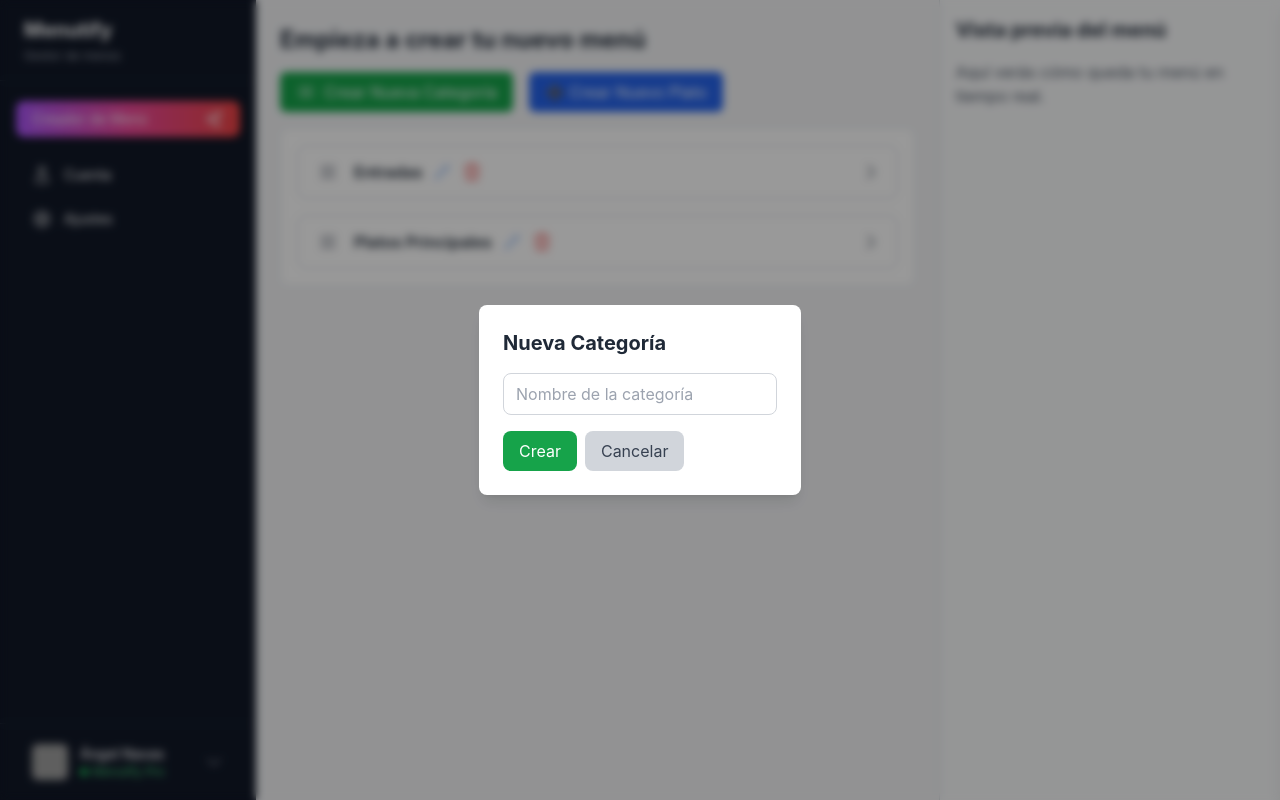
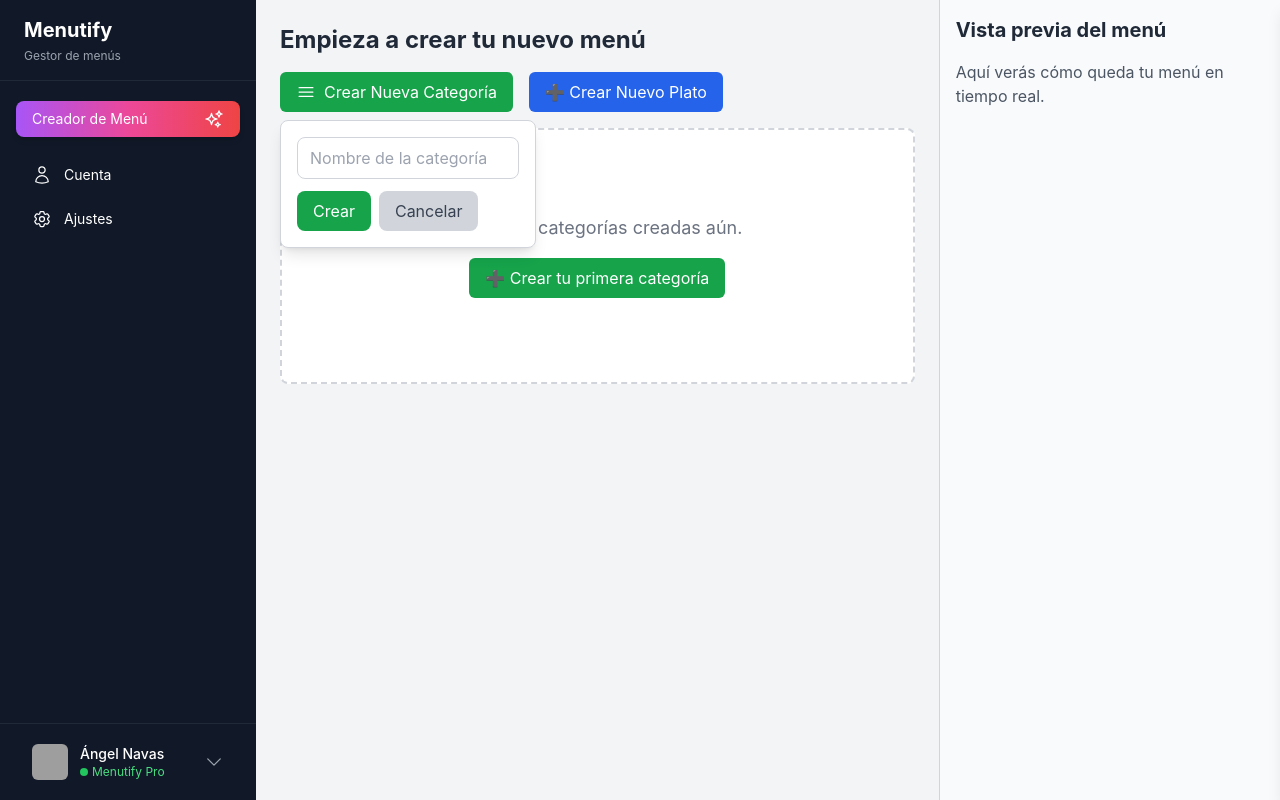
Before and after one commit to angelnavasd/menutify-v2.1, a React (Vite) app: page / in a window 1280 px wide. Both pictures are taken after a click on the button "Crear Nueva Categoría". Built offline with nearby package versions, Linux system fonts and the light colour scheme; grey boxes are pictures that could not be loaded.

Commit message:
✨ Mejora de UI: Estilizado de categorías y corrección de despliegue de productos

```diff
--- a/src/components/MenuList.tsx
+++ b/src/components/MenuList.tsx
@@ -14,7 +14,7 @@
 } from '@dnd-kit/sortable';
 import { CSS } from '@dnd-kit/utilities';
 import { restrictToVerticalAxis, restrictToParentElement } from '@dnd-kit/modifiers';
-import { ChevronDownIcon, ChevronRightIcon, Bars4Icon, PencilIcon, TrashIcon, CheckIcon, XMarkIcon } from '@heroicons/react/24/outline';
+import { ChevronDownIcon, ChevronRightIcon, Bars4Icon, PencilIcon, TrashIcon } from '@heroicons/react/24/outline';
 import ProductCard from './ProductCard';
 import ModalForm from './ModalForm';
 
@@ -101,26 +101,6 @@
     setIsModalOpen(true);
   };
 
-  const handleToggleVisibility = (productId: string) => {
-    setCategories((prevCategories) =>
-      prevCategories.map((category) => ({
-        ...category,
-        products: category.products.map((product) =>
-          product.id === productId ? { ...product, visible: !product.visible } : product
-        ),
-      }))
-    );
-  };
-
-  const handleDeleteProduct = (productId: string) => {
-    setCategories((prevCategories) =>
-      prevCategories.map((category) => ({
-        ...category,
-        products: category.products.filter((product) => product.id !== productId),
-      }))
-    );
-  };
-
   const handleStartEditingCategory = (categoryId: string, currentName: string) => {
     setEditingCategoryId(categoryId);
     setEditedCategoryName(currentName);
@@ -132,11 +112,6 @@
         category.id === categoryId ? { ...category, name: editedCategoryName } : category
       )
     );
-    setEditingCategoryId(null);
-    setEditedCategoryName('');
-  };
-
-  const handleCancelEditCategory = () => {
     setEditingCategoryId(null);
     setEditedCategoryName('');
   };
@@ -158,40 +133,61 @@
         modifiers={[restrictToVerticalAxis, restrictToParentElement]}
       >
         <SortableContext items={categories} strategy={verticalListSortingStrategy}>
-          <div className="p-4 space-y-4 bg-white max-h-[calc(100vh-180px)] overflow-y-auto rounded-lg border border-gray-200">
+          <div className="p-6 space-y-4 bg-white max-h-[calc(100vh-180px)] overflow-y-auto rounded-xl border border-gray-200 shadow-md">
             {categories.map((category) => (
               <SortableCategoryItem key={category.id} category={category}>
                 {({ listeners, attributes }) => (
-                  <div className="border border-gray-300 bg-white rounded-lg hover:bg-gray-50 transition">
-                    <div className="flex items-center justify-between px-4 py-3">
-                      <div className="flex items-center gap-3">
-                        <button {...listeners} {...attributes} className="cursor-grab active:cursor-grabbing p-1">
-                          <Bars4Icon className="h-5 w-5 text-gray-500" />
+                  <div className="border border-gray-300 bg-white rounded-lg hover:shadow-sm transition-all">
+                    <div className="flex items-center justify-between px-4 py-2">
+                      <div className="flex items-center gap-2">
+                        <button {...listeners} {...attributes} className="cursor-grab active:cursor-grabbing p-1 hover:bg-gray-200 rounded-md">
+                          <Bars4Icon className="h-4 w-4 text-gray-500" />
                         </button>
 
-                        <h3 className="text-base font-semibold text-gray-800">{category.name}</h3>
+                        {editingCategoryId === category.id ? (
+                          <input
+                            type="text"
+                            value={editedCategoryName}
+                            onChange={(e) => setEditedCategoryName(e.target.value)}
+                            onKeyDown={(e) => e.key === 'Enter' && handleSaveCategoryName(category.id)}
+                            autoFocus
+                            className="border px-2 py-1 rounded-md text-sm"
+                          />
+                        ) : (
+                          <h3 className="text-md font-medium text-gray-800">{category.name}</h3>
+                        )}
 
-                        <button onClick={() => handleStartEditingCategory(category.id, category.name)}>
-                          <PencilIcon className="h-4 w-4 text-blue-500" />
+                        {/* Botón Editar */}
+                        <button
+                          onClick={() => handleStartEditingCategory(category.id, category.name)}
+                          className="p-1 hover:bg-gray-200 rounded-md"
+                        >
+                          <PencilIcon className="h-4 w-4 text-gray-400 hover:text-blue-600" />
                         </button>
 
-                        <button onClick={() => handleDeleteCategory(category.id)}>
-                          <TrashIcon className="h-5 w-5 text-red-500" />
+                        {/* Botón Eliminar */}
+                        <button
+                          onClick={() => handleDeleteCategory(category.id)}
+                          className="p-1 hover:bg-gray-200 rounded-md"
+                        >
+                          <TrashIcon className="h-4 w-4 text-gray-400 hover:text-red-600" />
                         </button>
                       </div>
 
-                      <button onClick={() => toggleCategory(category.id)}>
+                      {/* Botón Expandir */}
+                      <button onClick={() => toggleCategory(category.id)} className="p-1 hover:bg-gray-200 rounded-md">
                         {expandedCategories.includes(category.id) ? (
-                          <ChevronDownIcon className="h-5 w-5 text-gray-600" />
+                          <ChevronDownIcon className="h-4 w-4 text-gray-500" />
                         ) : (
-                          <ChevronRightIcon className="h-5 w-5 text-gray-600" />
+                          <ChevronRightIcon className="h-4 w-4 text-gray-500" />
                         )}
                       </button>
                     </div>
 
+                    {/* ✅ Productos dentro de la categoría */}
                     {expandedCategories.includes(category.id) && (
                       <SortableContext items={category.products.map((product) => product.id)} strategy={verticalListSortingStrategy}>
-                        <div className="pl-8 pr-8 py-2 space-y-2">
+                        <div className="pl-6 pr-6 py-2 space-y-2">
                           {category.products.length > 0 ? (
                             category.products.map((product) => (
                               <ProductCard
@@ -200,8 +196,8 @@
                                 name={product.name}
                                 visible={product.visible}
                                 onEdit={() => handleEditProduct(product)}
-                                onToggleVisibility={() => handleToggleVisibility(product.id)}
-                                onDelete={() => handleDeleteProduct(product.id)}
+                                onToggleVisibility={() => {}}
+                                onDelete={() => {}}
                               />
                             ))
                           ) : (
--- a/src/components/ModalCategoryForm.tsx
+++ b/src/components/ModalCategoryForm.tsx
@@ -1,49 +1,70 @@
 import { useState } from 'react';
 
 interface ModalCategoryFormProps {
-  isOpen: boolean;
-  onClose: () => void;
   onSubmit: (categoryName: string) => void;
+  onCancel: () => void;
+  existingCategories: string[];  // 🔥 Agregado para pasar las categorías
 }
 
-const ModalCategoryForm = ({ isOpen, onClose, onSubmit }: ModalCategoryFormProps) => {
+const ModalCategoryForm = ({ onSubmit, onCancel, existingCategories }: ModalCategoryFormProps) => {
   const [categoryName, setCategoryName] = useState('');
+  const [error, setError] = useState('');
 
   const handleSubmit = (e: React.FormEvent) => {
     e.preventDefault();
-    if (categoryName.trim() !== '') {
-      onSubmit(categoryName);
+
+    // ✅ Validar campo vacío
+    if (!categoryName.trim()) {
+      setError('El nombre de la categoría no puede estar vacío.');
+      return;
+    }
+
+    // ✅ Validar duplicados (ignorar mayúsculas/minúsculas)
+    if (existingCategories.some((name) => name.toLowerCase() === categoryName.toLowerCase())) {
+      setError('Ya existe una categoría con ese nombre.');
+      return;
+    }
+
+    // ✅ Validar longitud
+    if (categoryName.length > 30) {
+      setError('El nombre debe tener máximo 30 caracteres.');
+      return;
+    }
+
+    // ✅ Si todo está bien, crear categoría
+    onSubmit(categoryName.trim());
     setCategoryName('');
-      onClose();
-    }
+    setError('');
   };
 
-  if (!isOpen) return null;
-
   return (
-    <div className="fixed inset-0 bg-black bg-opacity-50 flex items-center justify-center z-50">
-      <div className="bg-white p-6 rounded-md shadow-lg">
-        <h2 className="text-lg font-semibold mb-4">Crear Nueva Categoría</h2>
-        <form onSubmit={handleSubmit} className="space-y-4">
+    <form onSubmit={handleSubmit} className="space-y-3">
       <input
         type="text"
         value={categoryName}
         onChange={(e) => setCategoryName(e.target.value)}
         placeholder="Nombre de la categoría"
-            className="w-full p-2 border rounded-md"
-            required
+        className="w-full px-3 py-2 border border-gray-300 rounded-lg"
       />
-          <div className="flex justify-end gap-2">
-            <button type="button" onClick={onClose} className="px-4 py-2 bg-gray-300 rounded-md">
+
+      {error && <p className="text-red-500 text-sm">{error}</p>}
+
+      <div className="flex gap-2">
+        <button
+          type="submit"
+          className="px-4 py-2 bg-green-600 text-white rounded-lg hover:bg-green-700"
+        >
+          Crear
+        </button>
+        <button
+          type="button"
+          onClick={onCancel}
+          className="px-4 py-2 bg-gray-300 text-gray-700 rounded-lg hover:bg-gray-400"
+        >
           Cancelar
-            </button>
-            <button type="submit" className="px-4 py-2 bg-green-600 text-white rounded-md">
-              Crear
         </button>
       </div>
     </form>
-      </div>
-    </div>
   );
 };
 
--- a/src/pages/Dashboard.tsx
+++ b/src/pages/Dashboard.tsx
@@ -3,7 +3,8 @@
 import PreviewPanel from '../components/PreviewPanel';
 import { useState } from 'react';
 import ModalForm from '../components/ModalForm';
-import { Bars3Icon } from '@heroicons/react/24/outline';  // 🔥 Ícono para el botón de categoría
+import ModalCategoryForm from '../components/ModalCategoryForm';
+import { Bars3Icon } from '@heroicons/react/24/outline';
 
 interface Product {
   id: string;
@@ -13,8 +14,8 @@
   categoryId: string;
   image: string;
   featured: boolean;
-  currency: string;   // 🔥 Agregado
-  visible: boolean;   // 🔥 Agregado
+  currency: string;
+  visible: boolean;
 }
 
 interface Category {
@@ -23,15 +24,11 @@
   products: Product[];
 }
 
-
 const Dashboard = () => {
-  const [categories, setCategories] = useState<Category[]>([
-    { id: '1', name: 'Entradas', products: [] },
-    { id: '2', name: 'Platos Principales', products: [] },
-  ]);
+  const [categories, setCategories] = useState<Category[]>([]);  // 🔥 Inicia vacío
 
   const [isModalOpen, setIsModalOpen] = useState(false);
-  const [isCategoryModalOpen, setIsCategoryModalOpen] = useState(false);  // 🔥 Nuevo estado para el modal de categorías
+  const [isCategoryFormOpen, setIsCategoryFormOpen] = useState(false);
 
   // ✅ Manejar creación de productos
   const handleCreateProduct = (product: Product) => {
@@ -53,6 +50,7 @@
     };
 
     setCategories((prevCategories) => [...prevCategories, newCategory]);
+    setIsCategoryFormOpen(false);
   };
 
   return (
@@ -62,21 +60,29 @@
 
       {/* ✅ Contenido principal */}
       <main className="flex flex-1">
-        {/* ✅ Editor de menú */}
         <section className="w-2/3 flex flex-col bg-gray-100 p-6">
           <h1 className="text-2xl font-bold mb-4 text-gray-800">Empieza a crear tu nuevo menú</h1>
 
-          {/* 🔥 Botones de acción */}
           <div className="flex gap-4 mb-4">
-            {/* ✅ Botón para crear categoría */}
+            <div className="relative">
               <button
-              onClick={() => setIsCategoryModalOpen(true)}
+                onClick={() => setIsCategoryFormOpen(!isCategoryFormOpen)}
                 className="flex items-center gap-2 px-4 py-2 bg-green-600 text-white rounded-md hover:bg-green-700 transition-all"
               >
                 <Bars3Icon className="h-5 w-5" /> Crear Nueva Categoría
               </button>
 
-            {/* ✅ Botón para crear plato */}
+              {isCategoryFormOpen && (
+                <div className="absolute mt-2 w-64 bg-white border border-gray-300 rounded-lg shadow-lg p-4 z-10">
+                  <ModalCategoryForm
+                    onSubmit={handleCreateCategory}
+                    onCancel={() => setIsCategoryFormOpen(false)}
+                    existingCategories={categories.map((category) => category.name)}  // ✅ Solo nombres
+                  />
+                </div>
+              )}
+            </div>
+
             <button
               onClick={() => setIsModalOpen(true)}
               className="px-4 py-2 bg-blue-600 text-white rounded-md hover:bg-blue-700 transition-all"
@@ -85,58 +91,33 @@
             </button>
           </div>
 
-          {/* ✅ Lista de categorías */}
+          {/* ✅ Empty State o Lista de Categorías */}
+          {categories.length === 0 ? (
+            <div className="flex flex-col items-center justify-center h-64 border-2 border-dashed border-gray-300 rounded-lg bg-white">
+              <p className="text-gray-500 text-lg mb-4">No tienes categorías creadas aún.</p>
+              <button
+                onClick={() => setIsCategoryFormOpen(true)}
+                className="px-4 py-2 bg-green-600 text-white rounded-md hover:bg-green-700 transition-all"
+              >
+                ➕ Crear tu primera categoría
+              </button>
+            </div>
+          ) : (
             <MenuList categories={categories} setCategories={setCategories} />
+          )}
         </section>
 
-        {/* ✅ Previsualizador */}
         <aside className="w-1/3 border-l border-gray-300 bg-gray-50">
           <PreviewPanel />
         </aside>
       </main>
 
-      {/* ✅ Modal para crear productos */}
       <ModalForm
         isOpen={isModalOpen}
         onClose={() => setIsModalOpen(false)}
         onSubmit={handleCreateProduct}
         categories={categories}
       />
-
-      {/* 🔥 Modal para crear categorías (Próximo a implementar) */}
-      {isCategoryModalOpen && (
-        <div className="fixed inset-0 bg-black/40 backdrop-blur-sm flex justify-center items-center z-50">
-          <div className="bg-white p-6 rounded-lg shadow-lg">
-            <h2 className="text-xl font-bold mb-4">Nueva Categoría</h2>
-            <input
-              type="text"
-              placeholder="Nombre de la categoría"
-              className="w-full px-3 py-2 border border-gray-300 rounded-lg mb-4"
-              id="newCategoryName"
-            />
-            <div className="flex gap-2">
-              <button
-                onClick={() => {
-                  const input = document.getElementById('newCategoryName') as HTMLInputElement;
-                  if (input.value) {
-                    handleCreateCategory(input.value);
-                    setIsCategoryModalOpen(false);
-                  }
-                }}
-                className="px-4 py-2 bg-green-600 text-white rounded-lg hover:bg-green-700"
-              >
-                Crear
-              </button>
-              <button
-                onClick={() => setIsCategoryModalOpen(false)}
-                className="px-4 py-2 bg-gray-300 text-gray-700 rounded-lg hover:bg-gray-400"
-              >
-                Cancelar
-              </button>
-            </div>
-          </div>
-        </div>
-      )}
     </div>
   );
 };
```
Lines whose indentation alone changed are shown as unchanged.
